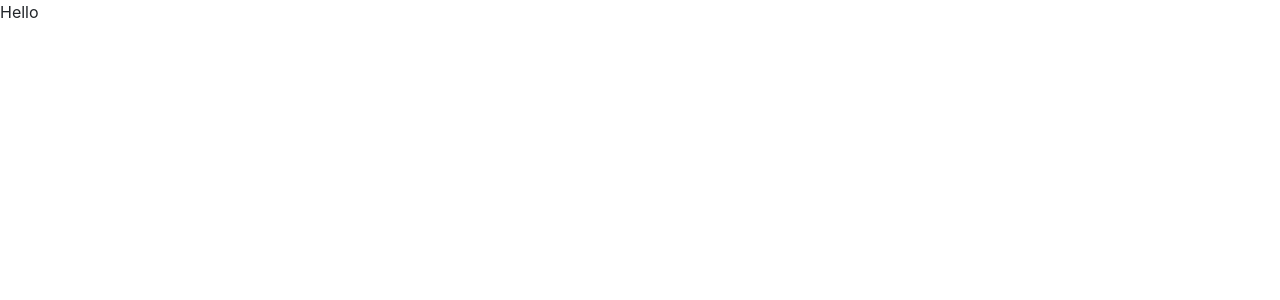
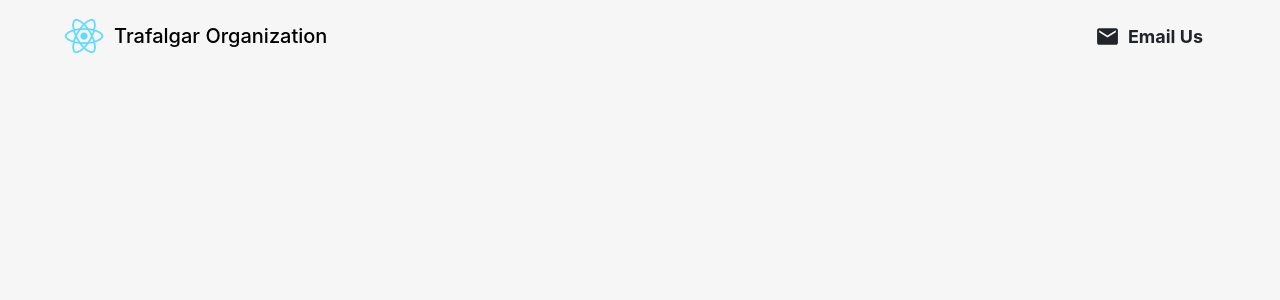
Before and after one commit to Gopinath6699/Listing-Page, a React (Create React App) app: page / in a window 1280 px wide. Shown: the top 300 px of the page. Built offline with nearby package versions, Linux system fonts and the light colour scheme.

Commit message:
Added NavBar component, react-icons package

```diff
--- a/package.json
+++ b/package.json
@@ -9,6 +9,7 @@
     "normalize.css": "^8.0.1",
     "react": "^17.0.2",
     "react-dom": "^17.0.2",
+    "react-icons": "^4.2.0",
     "react-scripts": "4.0.3",
     "web-vitals": "^1.1.2"
   },
--- a/public/index.html
+++ b/public/index.html
@@ -25,7 +25,7 @@
       Learn how to configure a non-root public URL by running `npm run build`.
     -->
     <link rel="stylesheet" href="https://cdn.jsdelivr.net/npm/bootstrap@4.6.0/dist/css/bootstrap.min.css" integrity="sha384-B0vP5xmATw1+K9KRQjQERJvTumQW0nPEzvF6L/Z6nronJ3oUOFUFpCjEUQouq2+l" crossorigin="anonymous">
-    <title>Listing Page</title>
+    <title>Tenantcube Portal</title>
   </head>
   <body>
     <noscript>You need to enable JavaScript to run this app.</noscript>
--- a/src/App.js
+++ b/src/App.js
@@ -1,11 +1,9 @@
 import React from 'react'
 
+import NavBar from "./Components/Navbar/NavBar";
+
 const App = () => {
-  return (
-    <div>
-      Hello
-    </div>
-  )
+  return <NavBar />;
 }
 
 export default App
--- /dev/null
+++ b/src/Components/Navbar/NavBar.js
@@ -0,0 +1,31 @@
+import React from 'react'
+
+import Logo from '../../static/logo512.png'
+import { MdEmail } from "react-icons/md";
+
+import "./Navbar.css"
+
+const NavBar = () => {
+  return (
+    <header className="d-flex justify-content-center justify-content-md-between fixed-top py-3">
+      <a href="/" title="Tenantcube Portal">
+        <img
+          src={Logo}
+          alt="Logo"
+          className="header-logo d-inline-block"
+        />
+        <h5 className="m-0 align-middle d-inline-block">
+          Trafalgar Organization
+        </h5>
+      </a>
+      <div className="m-0 d-none d-md-inline-block">
+        <a href="/" className="btn">
+          <MdEmail className="email-icon mr-2" />
+          <span className="email-text py-2 font-weight-bold align-middle">Email Us</span>
+        </a>
+      </div>
+    </header>
+  );
+}
+
+export default NavBar;
--- /dev/null
+++ b/src/Components/Navbar/Navbar.css
@@ -0,0 +1,12 @@
+.header-logo{
+  max-height: 40px;
+  margin-right: 10px;
+}
+
+.email-icon{
+  font-size: 25px;
+}
+
+.email-text{
+  font-size: 18px;
+}
--- /dev/null
+++ b/src/index.css
@@ -0,0 +1,25 @@
+body {
+  margin: 0 auto;
+  background-color: #F6F6F6;
+}
+
+body header, body main, body footer {
+  padding-left: 5%;
+  padding-right: 5%;
+}
+
+a {
+  color: #000;
+  text-decoration: none;
+  background-color: transparent;
+}
+
+a:hover {
+  color: #000;
+  text-decoration: none;
+}
+
+svg {
+  overflow: hidden;
+  vertical-align: middle;
+}
--- a/src/index.js
+++ b/src/index.js
@@ -2,6 +2,7 @@ import React from 'react';
 import ReactDOM from 'react-dom';
 
 import 'normalize.css'
+import './index.css'
 
 import App from './App';
 
```
Also changed, not shown: src/static/logo512.png (added), 1 other file (tests, documents, lock files or other folders).
